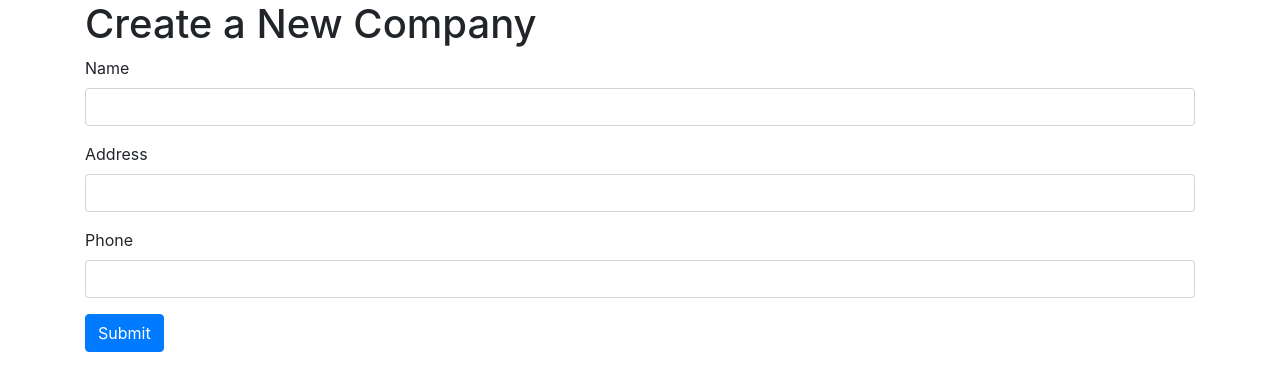
After one commit to itguy22/Asset-Tracker, a Flask app: template app/templates/new_company.html in a window 1280 px wide. The commit adds this page. Shown: the top 391 px of the page. Run offline with Flask 3, Linux system fonts and the light colour scheme; the template is opened without the code that fills it, so the values that code supplies are empty, except form fields; tables that the repository leaves empty hold one stand-in row (values such as "Sample post"); form fields are guessed from the names that the template uses.

Commit message:
Created form for adding a new company

```diff
--- a/app/templates/index.html
+++ b/app/templates/index.html
@@ -33,6 +33,7 @@
     <div class="row">
         <div class="col-12 text-center mt-4">
             <h2>Company View</h2>
+            <a href="{{ url_for('new_company') }}" class="btn btn-primary">Add Company</a>
         </div>
     </div>
 
--- a/app/templates/login.html
+++ b/app/templates/login.html
@@ -27,6 +27,8 @@
                     <div class="form-group mt-4">
                         {{ form.submit(class="btn btn-primary") }}
                     </div>
+                    <div class="form-group">
+                        <p class="mb-0">Don't have an account? <a href="{{ url_for('register') }}">Register here.</a></p>
                 </form>
             </div>
         </div>
--- /dev/null
+++ b/app/templates/new_company.html
@@ -0,0 +1,33 @@
+<!DOCTYPE html>
+<html lang="en">
+<head>
+    <meta charset="UTF-8">
+    <meta name="viewport" content="width=device-width, initial-scale=1.0">
+    <title>Create New Company</title>
+    <link rel="stylesheet" href="https://cdn.jsdelivr.net/npm/bootstrap@4.1.3/dist/css/bootstrap.min.css"
+          integrity="sha384-MCw98/SFnGE8fJT3GXwEOngsV7Zt27NXFoaoApmYm81iuXoPkFOJwJ8ERdknLPMO" crossorigin="anonymous">
+</head>
+<body>
+    <div class="container">
+        <h1>Create a New Company</h1>
+        <form method="POST">
+            {{ form.hidden_tag() }}
+            <div class="form-group">
+                {{ form.name.label(class="form-control-label") }}
+                {{ form.name(class="form-control") }}
+            </div>
+            <div class="form-group">
+                {{ form.address.label(class="form-control-label") }}
+                {{ form.address(class="form-control") }}
+            </div>
+            <div class="form-group">
+                {{ form.phone.label(class="form-control-label") }}
+                {{ form.phone(class="form-control") }}
+            </div>
+            <div class="form-group">
+                {{ form.submit(class="btn btn-primary") }}
+            </div>
+        </form>
+    </div>
+</body>
+</html>
```
Also changed, not shown: app/routes.py (+13 -11 lines), app/templates/company.html (deleted, +0 -32 lines).
